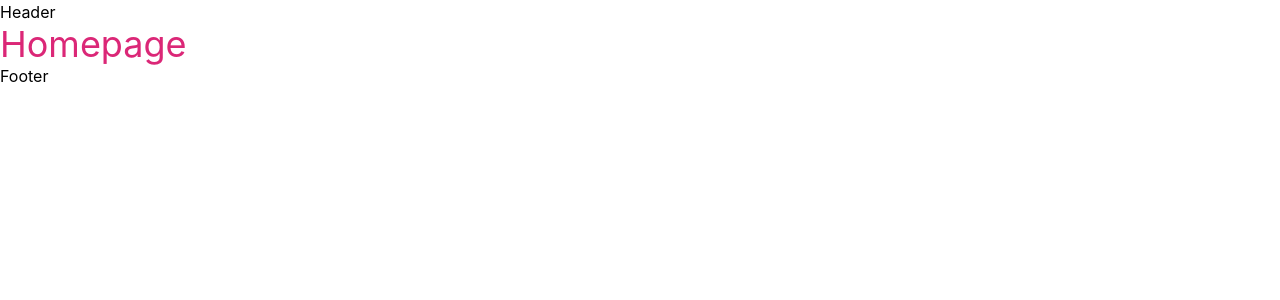
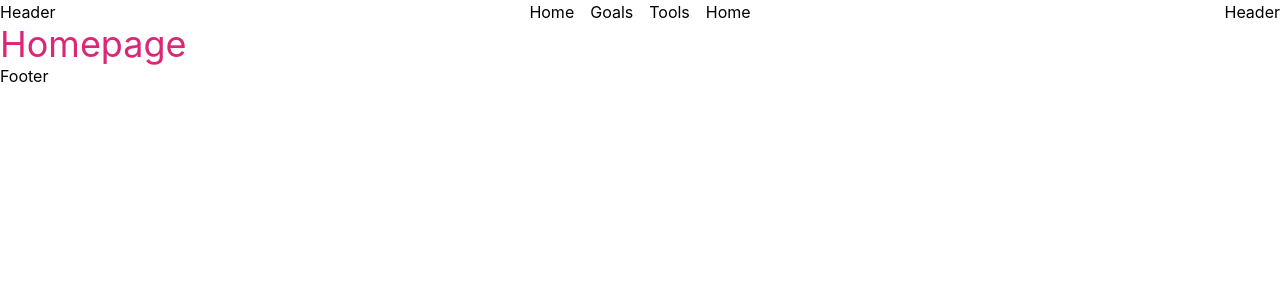
Before and after one commit to Facundo-Martin/nextjs-productivity-app, a Next.js app: page / in a window 1280 px wide. Shown: the top 300 px of the page. Built offline with nearby package versions, Linux system fonts and the light colour scheme.

Commit message:
created dummy header

```diff
--- a/src/components/Layout/Header.tsx
+++ b/src/components/Layout/Header.tsx
@@ -1,5 +1,18 @@
 import React from "react";
 
 export default function Header() {
-  return <div className="">Header</div>;
+  return (
+    <header className="flex items-center justify-between">
+      <h1>Header</h1>
+      <nav>
+        <ul className="flex items-center gap-x-4">
+          <li className="nav-item">Home</li>
+          <li className="nav-item">Goals</li>
+          <li className="nav-item">Tools</li>
+          <li className="nav-item">Home</li>
+        </ul>
+      </nav>
+      <h1>Header</h1>
+    </header>
+  );
 }
--- /dev/null
+++ b/src/pages/goals.tsx
@@ -0,0 +1,10 @@
+import React from "react";
+import Layout from "../components/Layout/Layout";
+
+export default function goals() {
+  return (
+    <>
+      <Layout>goals</Layout>
+    </>
+  );
+}
```
